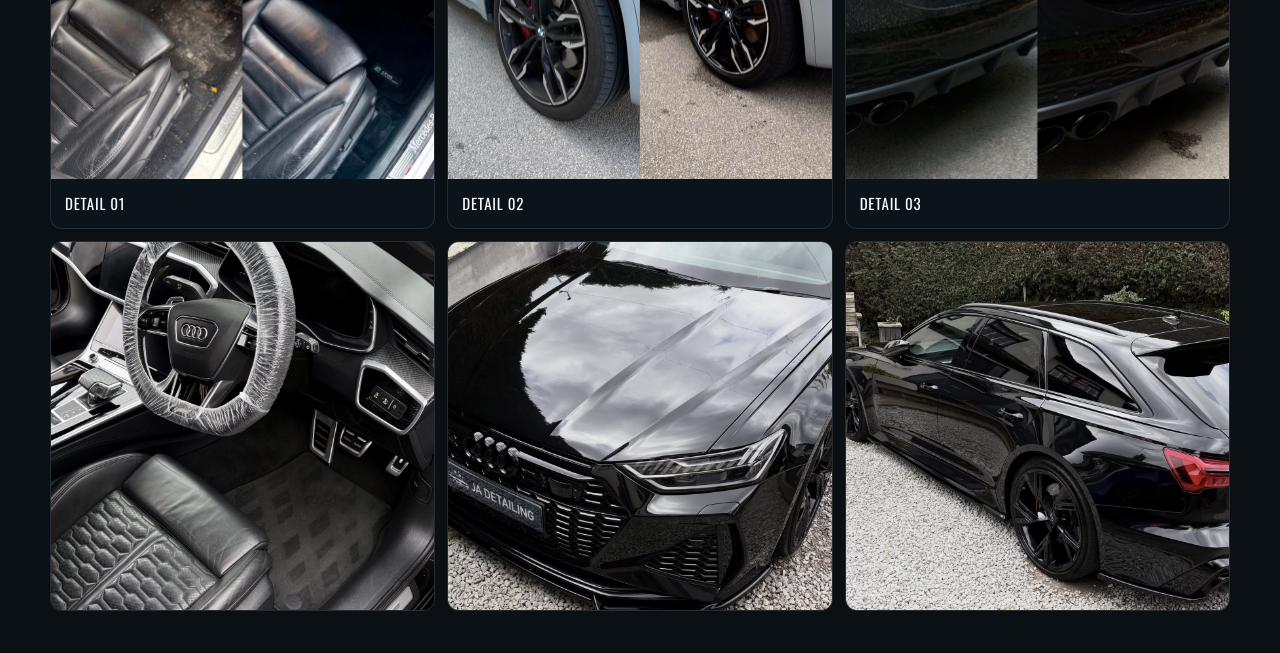
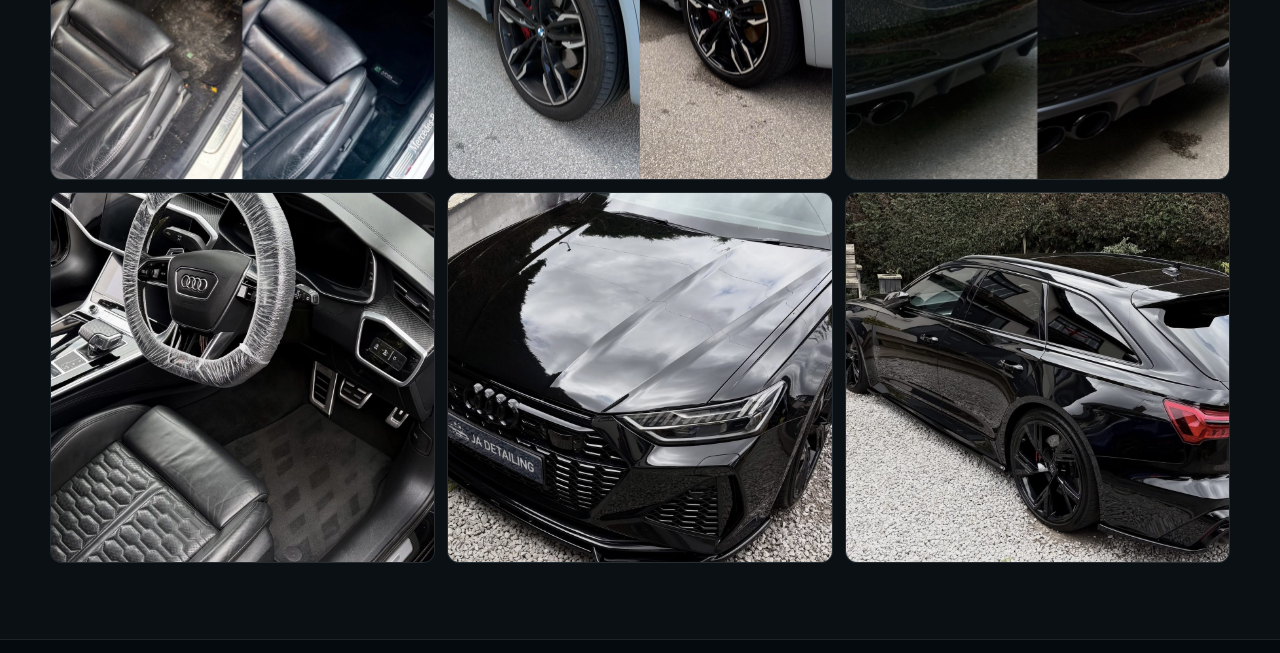
Before and after one commit to Kiemac07/JA-Detailing, a plain HTML site: page gallery.html in a window 1280 px wide. Shown: the part 1686-2339 px from the top of the page. Drawn offline with nearby package versions, Linux system fonts and the light colour scheme.

Commit message:
no writing

```diff
--- a/gallery.html
+++ b/gallery.html
@@ -213,7 +213,7 @@
             data-full="before-after-1.jpg"
           >
         </div>
-        <div class="gallery-caption">Detail 01</div>
+
       </div>
 
 
@@ -227,7 +227,7 @@
             data-full="before-after-2.jpg"
           >
         </div>
-        <div class="gallery-caption">Detail 02</div>
+
       </div>
 
 
@@ -241,7 +241,7 @@
             data-full="before-after-3.jpg"
           >
         </div>
-        <div class="gallery-caption">Detail 03</div>
+
       </div>
 
 
```
